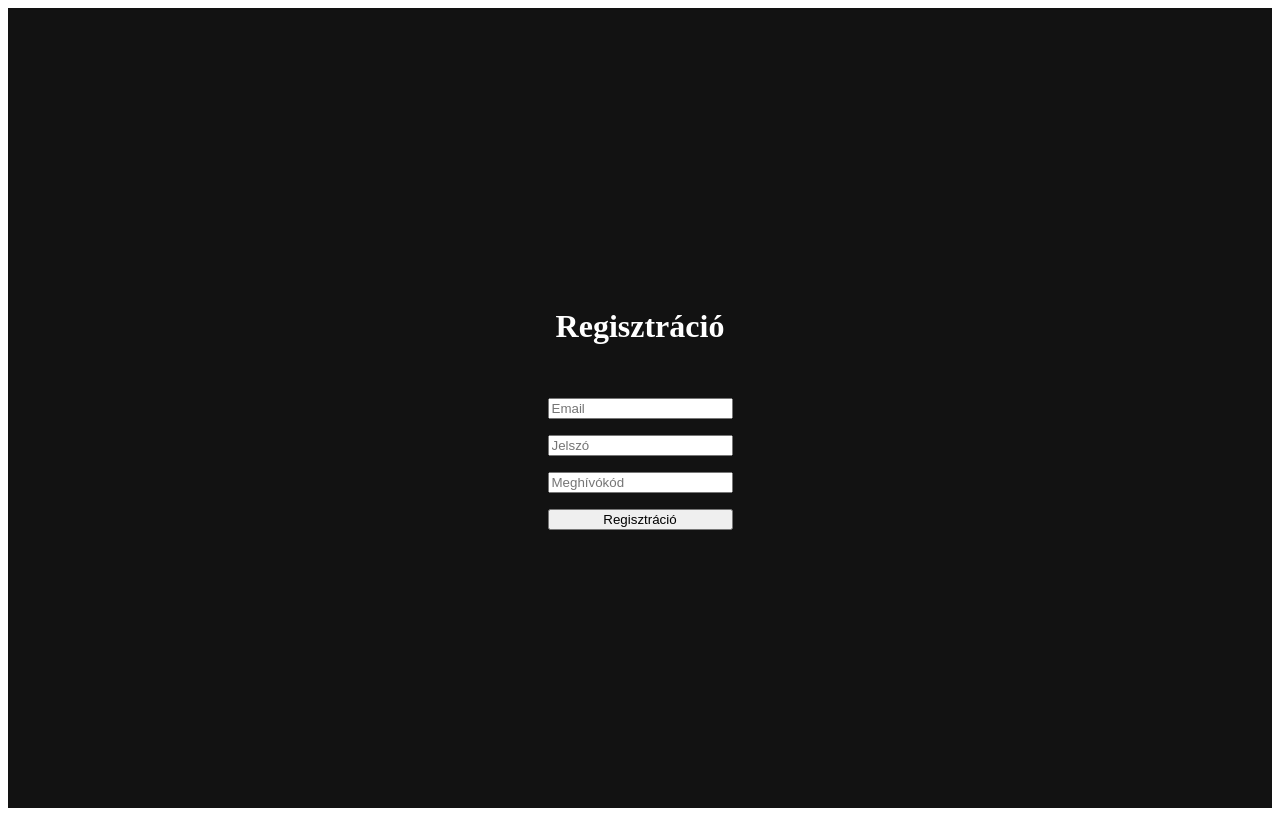
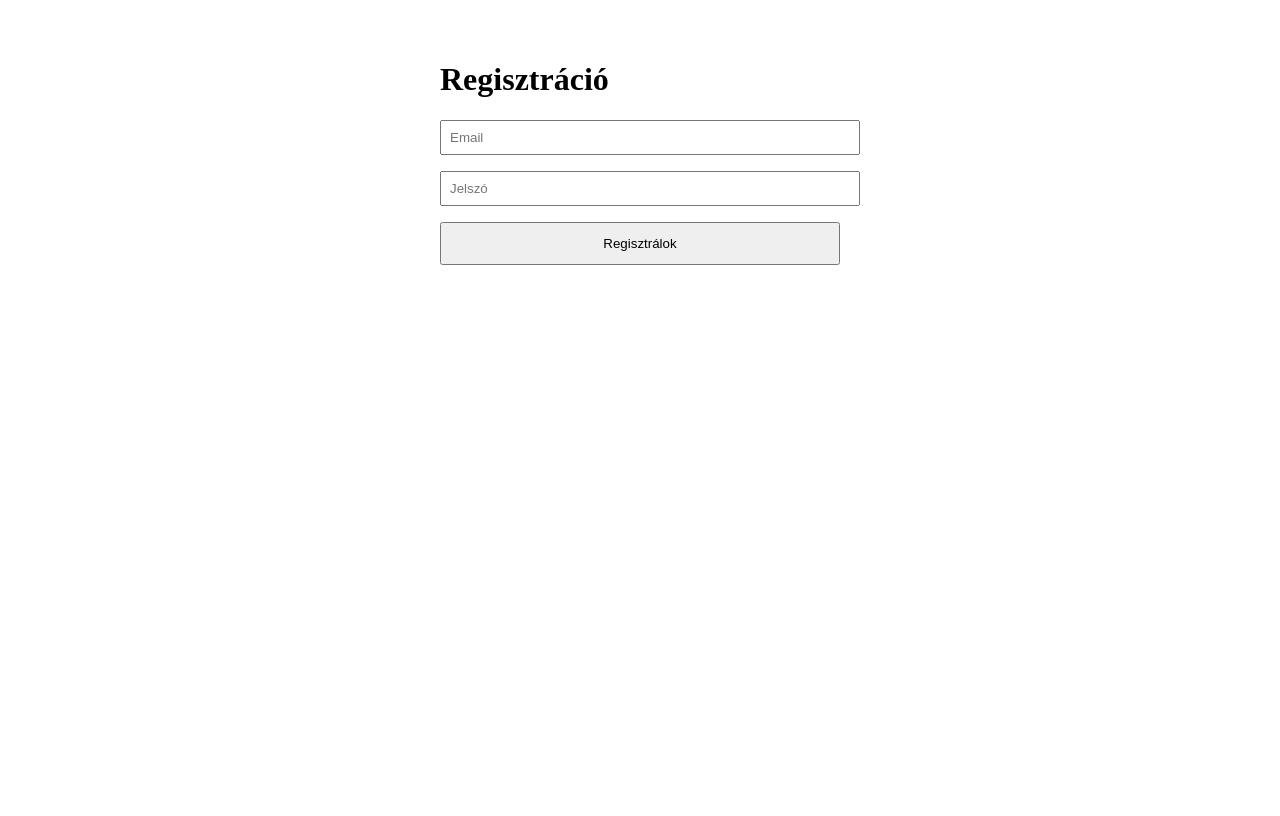
Before and after one commit to GerixHU/tipsenseai, a Next.js app: page /register in a window 1280 px wide. Built offline with nearby package versions, Linux system fonts and the light colour scheme.

Commit message:
Update register.js

```diff
--- a/pages/register.js
+++ b/pages/register.js
@@ -1,44 +1,61 @@
 import { useState } from 'react'
-import { createClient } from '@supabase/supabase-js'
-
-const supabase = createClient(
-  process.env.NEXT_PUBLIC_SUPABASE_URL,
-  process.env.NEXT_PUBLIC_SUPABASE_ANON_KEY
-)
-
-const MEGHIVOKOD = 'TIPSENSEAIVIP2025'
+import { supabase } from '../lib/supabaseClient'
+import { useRouter } from 'next/router'
 
 export default function Register() {
+  const router = useRouter()
   const [email, setEmail] = useState('')
   const [password, setPassword] = useState('')
-  const [code, setCode] = useState('')
-  const [message, setMessage] = useState('')
+  const [loading, setLoading] = useState(false)
+  const [error, setError] = useState('')
+  const [success, setSuccess] = useState('')
 
   const handleRegister = async (e) => {
     e.preventDefault()
-    if (code !== MEGHIVOKOD) {
-      setMessage('Hibás meghívókód!')
-      return
-    }
+    setLoading(true)
+    setError('')
+    setSuccess('')
 
-    const { error } = await supabase.auth.signUp({ email, password })
+    const { data, error } = await supabase.auth.signUp({
+      email,
+      password
+    })
+
+    setLoading(false)
+
     if (error) {
-      setMessage('Hiba a regisztrációnál!')
+      setError(error.message)
     } else {
-      setMessage('Sikeres regisztráció! 🎉 Ellenőrizd az emailed.')
+      setSuccess('Sikeres regisztráció! Kérlek ellenőrizd az emailed a megerősítéshez.')
     }
   }
 
   return (
-    <div style={{ backgroundColor: '#121212', color: '#fff', height: '100vh', display: 'flex', flexDirection: 'column', alignItems: 'center', justifyContent: 'center' }}>
+    <div style={{ padding: '2rem', maxWidth: '400px', margin: 'auto' }}>
       <h1>Regisztráció</h1>
-      <form onSubmit={handleRegister} style={{ display: 'flex', flexDirection: 'column', gap: '1rem', marginTop: '2rem' }}>
-        <input type="email" placeholder="Email" value={email} onChange={(e) => setEmail(e.target.value)} />
-        <input type="password" placeholder="Jelszó" value={password} onChange={(e) => setPassword(e.target.value)} />
-        <input type="text" placeholder="Meghívókód" value={code} onChange={(e) => setCode(e.target.value)} />
-        <button type="submit">Regisztráció</button>
+      <form onSubmit={handleRegister}>
+        <input
+          type="email"
+          placeholder="Email"
+          value={email}
+          onChange={(e) => setEmail(e.target.value)}
+          required
+          style={{ width: '100%', padding: '0.5rem', marginBottom: '1rem' }}
+        />
+        <input
+          type="password"
+          placeholder="Jelszó"
+          value={password}
+          onChange={(e) => setPassword(e.target.value)}
+          required
+          style={{ width: '100%', padding: '0.5rem', marginBottom: '1rem' }}
+        />
+        <button type="submit" disabled={loading} style={{ width: '100%', padding: '0.75rem' }}>
+          {loading ? 'Feldolgozás...' : 'Regisztrálok'}
+        </button>
       </form>
-      {message && <p style={{ marginTop: '1rem' }}>{message}</p>}
+      {error && <p style={{ color: 'red', marginTop: '1rem' }}>{error}</p>}
+      {success && <p style={{ color: 'green', marginTop: '1rem' }}>{success}</p>}
     </div>
   )
 }
```
